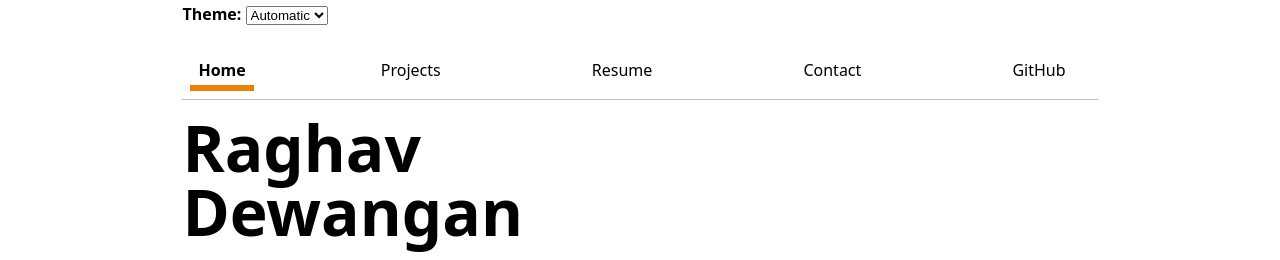
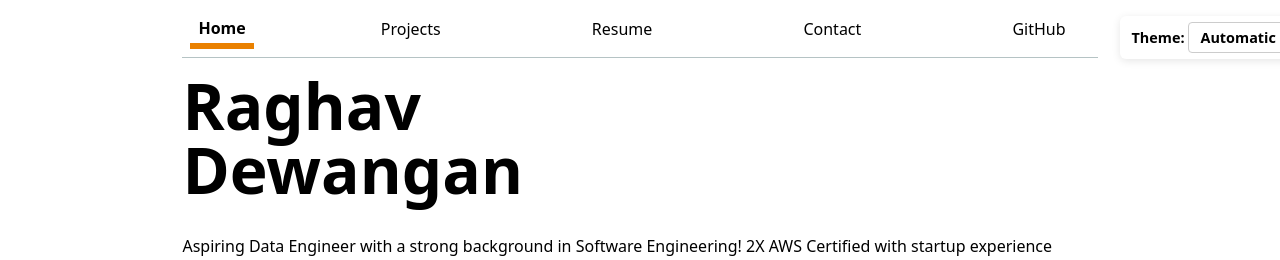
Before and after one commit to RaghavDewangan/portfolio, a plain HTML site: page index.html in a window 1280 px wide. Shown: the top 260 px of the page. Drawn offline with Linux system fonts and the light colour scheme.

Commit message:
switch position

```diff
--- a/styles.css
+++ b/styles.css
@@ -1,5 +1,32 @@
 :root {
   color-scheme: light dark;
+}
+
+.color-scheme {
+  position: fixed;
+  top: 1rem;
+  left: 70rem;
+  z-index: 1000;
+  margin: 0;
+  padding: 0.4em 0.8em;
+  background-color: Canvas;
+  border-radius: 6px;
+  box-shadow: 0 2px 8px rgba(0, 0, 0, 0.1);
+  display: flex;
+  align-items: center;
+  gap: 0.5em;
+  font-size: 0.9rem;
+  font-family: system-ui, sans-serif;
+}
+
+.color-scheme select,
+#theme-select {
+  font: inherit;
+  padding: 0.3em 0.5em;
+  border-radius: 4px;
+  border: 1px solid var(--color-border, #ccc);
+  background-color: Canvas;
+  color: CanvasText;
 }
 
 body {
--- a/styles1.css
+++ b/styles1.css
@@ -1,5 +1,31 @@
 /* resume-styles.css */
 /* Consistent with your main site design */
+.color-scheme {
+  position: fixed;
+  top: 1rem;
+  left: 70rem;
+  z-index: 1000;
+  margin: 0;
+  padding: 0.4em 0.8em;
+  background-color: Canvas;
+  border-radius: 6px;
+  box-shadow: 0 2px 8px rgba(0, 0, 0, 0.1);
+  display: flex;
+  align-items: center;
+  gap: 0.5em;
+  font-size: 0.9rem;
+  font-family: system-ui, sans-serif;
+}
+
+.color-scheme select,
+#theme-select {
+  font: inherit;
+  padding: 0.3em 0.5em;
+  border-radius: 4px;
+  border: 1px solid var(--color-border, #ccc);
+  background-color: Canvas;
+  color: CanvasText;
+}
 
 :root {
     color-scheme: light dark;
```
